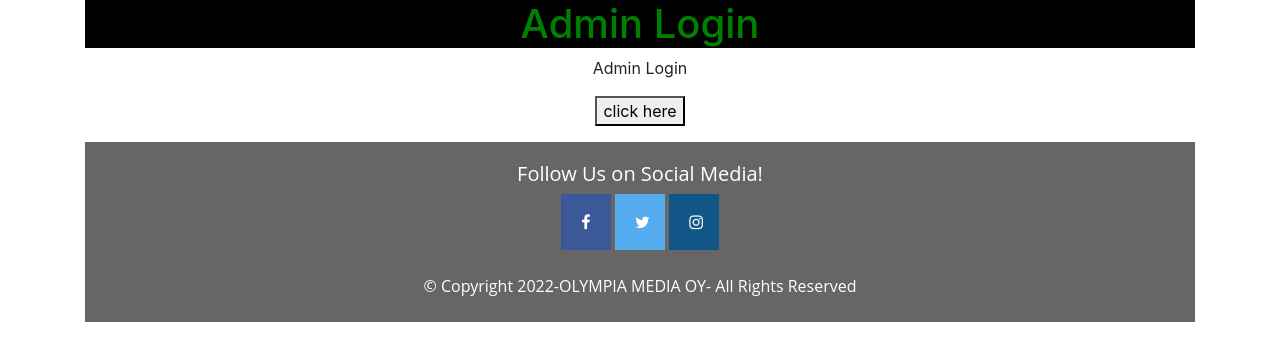
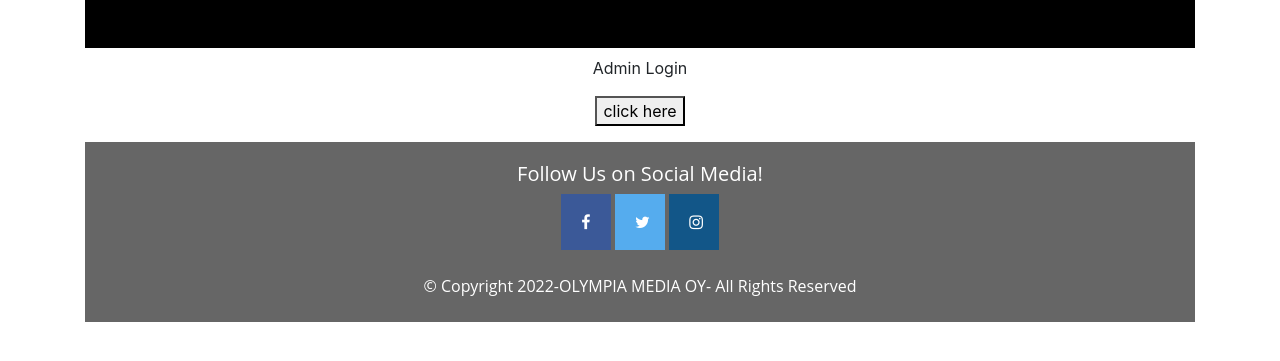
Before and after one commit to girimohan/team7webpro, a PHP site: page /AdminJavaTest.php in a window 1280 px wide. Shown: the part 126-487 px from the top of the page. Run offline with PHP 8.4, Linux system fonts and the light colour scheme.

Commit message:
Update AdminJavaTest.php

```diff
--- a/AdminJavaTest.php
+++ b/AdminJavaTest.php
@@ -8,7 +8,7 @@ include 'header.php';
         </title>
     </head>
     <body style="text-align: center;">
-        <h1 style="color: green;">
+        <h1 style="color: black;">
             Admin Login
         </h1>
         <p>
@@ -22,35 +22,35 @@ include 'header.php';
             var down = document.getElementById("GFG_DOWN");
             function GFG_Fun() {
 
-                // Create a form dynamically
+
                 var form = document.createElement("form");
                 form.setAttribute("method", "post");
                 form.setAttribute("action", "submit.php");
 
-                // Create an input element for emailID
+
                 var ID = document.createElement("input");
                 ID.setAttribute("type", "text");
                 ID.setAttribute("name", "emailID");
                 ID.setAttribute("placeholder", "E-Mail ID");
 
-                // Create an input element for password
+
                 var PWD = document.createElement("input");
                 PWD.setAttribute("type", "password");
                 PWD.setAttribute("name", "password");
                 PWD.setAttribute("placeholder", "Password");
 
-                // Create a submit button
+
                 var s = document.createElement("input");
                 s.setAttribute("type", "submit");
                 s.setAttribute("value", "Submit");
 
-                // Append the email_ID input to the form
+
                 form.append(ID);
 
-                // Append the password to the form
+
                 form.append(PWD);
 
-                // Append the button to the form
+
                 form.append(s);
 
                 document.getElementsByTagName("body")[0]
```
